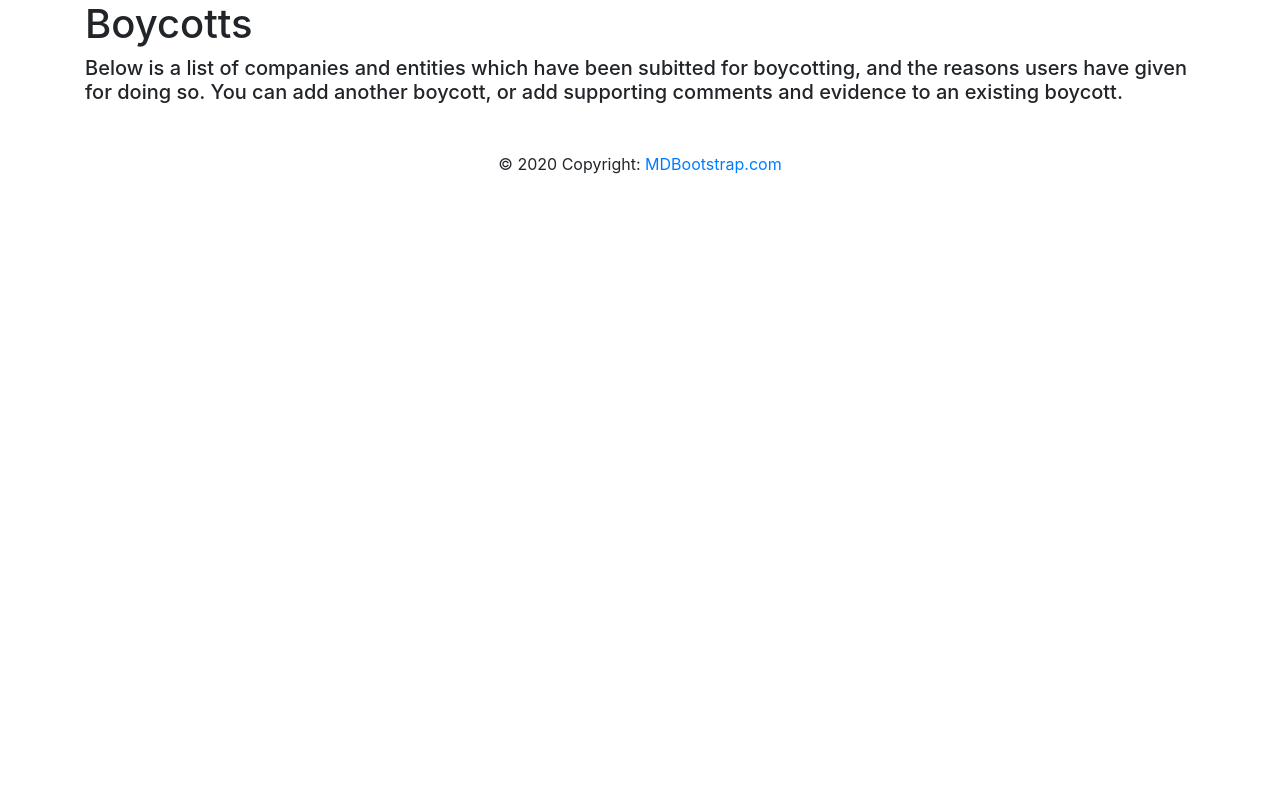
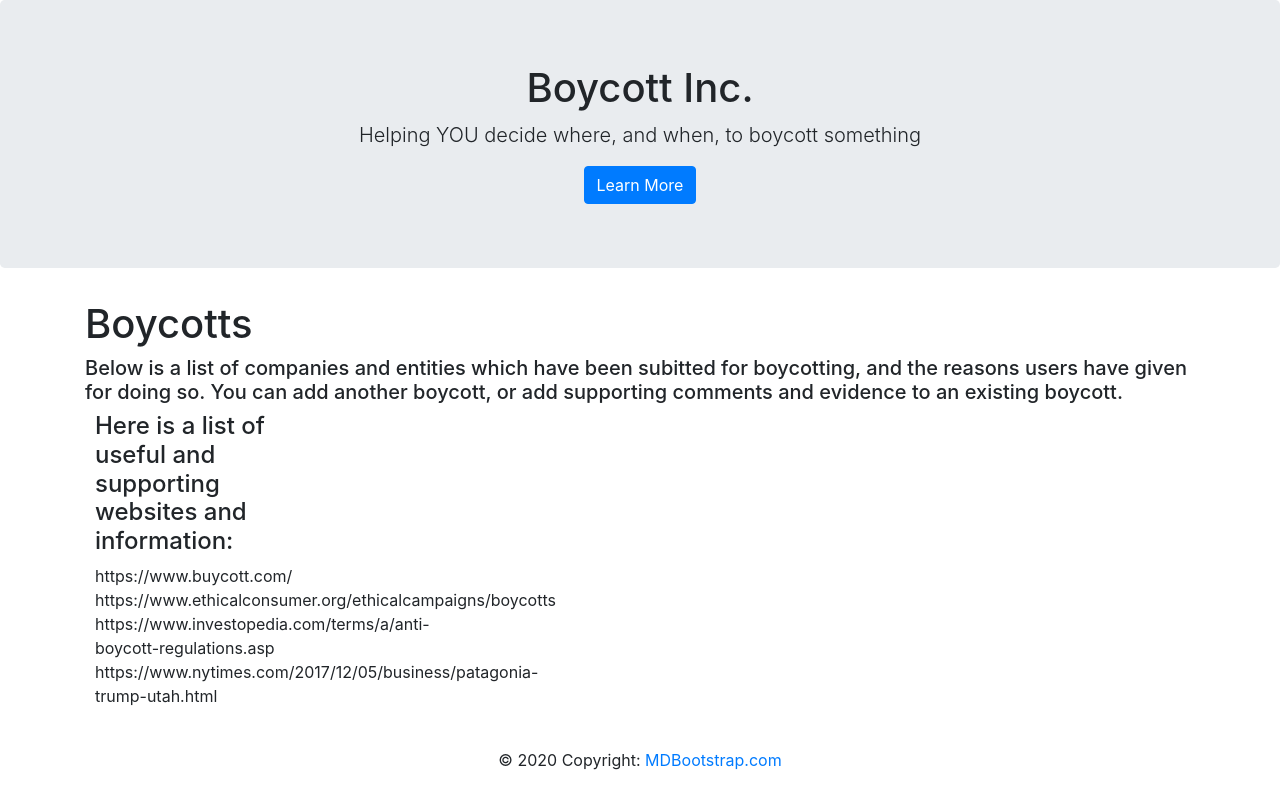
Before and after one commit to teknofage/Winter_Intensive, a Flask app: page / in a window 1280 px wide. Shown: the part 174-962 px from the top of the page. Before the commit the page ends 348 px from the top, so only its background shows below. Run offline with Flask 2, Linux system fonts and the light colour scheme; data that the repository does not hold is empty; some libraries are stand-ins or nearby versions.

Commit message:
jumbotron and useful links added

```diff
--- a/static/styles.css
+++ b/static/styles.css
@@ -11,3 +11,8 @@
     white-space: nowrap;
 
 }
+
+.useful_sites_container {
+    padding-left: 5em;
+    width: 500px;
+}
--- a/templates/base.html
+++ b/templates/base.html
@@ -32,13 +32,33 @@
 
     <!-- add in the navbar -->
     {% include 'partials/navbar.html' %}
+
+    <!-- HERO -->
+    <div class="jumbotron text-center hero-background-img">
+        <div class="hero-text">
+        <h1>Boycott Inc.</h1>
+        <p class="lead">Helping YOU decide where, and when, to boycott something</p>
+        <a href="#" class="btn btn-primary">Learn More</a>
+    </div>
+    </div>
+    <div class= "container"></div>
+    </div>
 <!-- Add the container class below  -->
 <div class='container'>
     {% block content %}
         BODY CONTENT GOES HERE
     {% endblock %}
 </div>
+<div class="useful_sites_container">
+    <div class='col-md-6 mb-md-0 mb-3'>
+    <h4>Here is a list of useful and supporting websites and information:</h4>
 
+    https://www.buycott.com/
+    https://www.ethicalconsumer.org/ethicalcampaigns/boycotts
+    https://www.investopedia.com/terms/a/anti-boycott-regulations.asp
+    https://www.nytimes.com/2017/12/05/business/patagonia-trump-utah.html
+</div>
+</div>
     <!-- Footer -->
     <footer class='page-footer font-small blue pt-4'>
             <div class='container-fluid text-center'>
```
